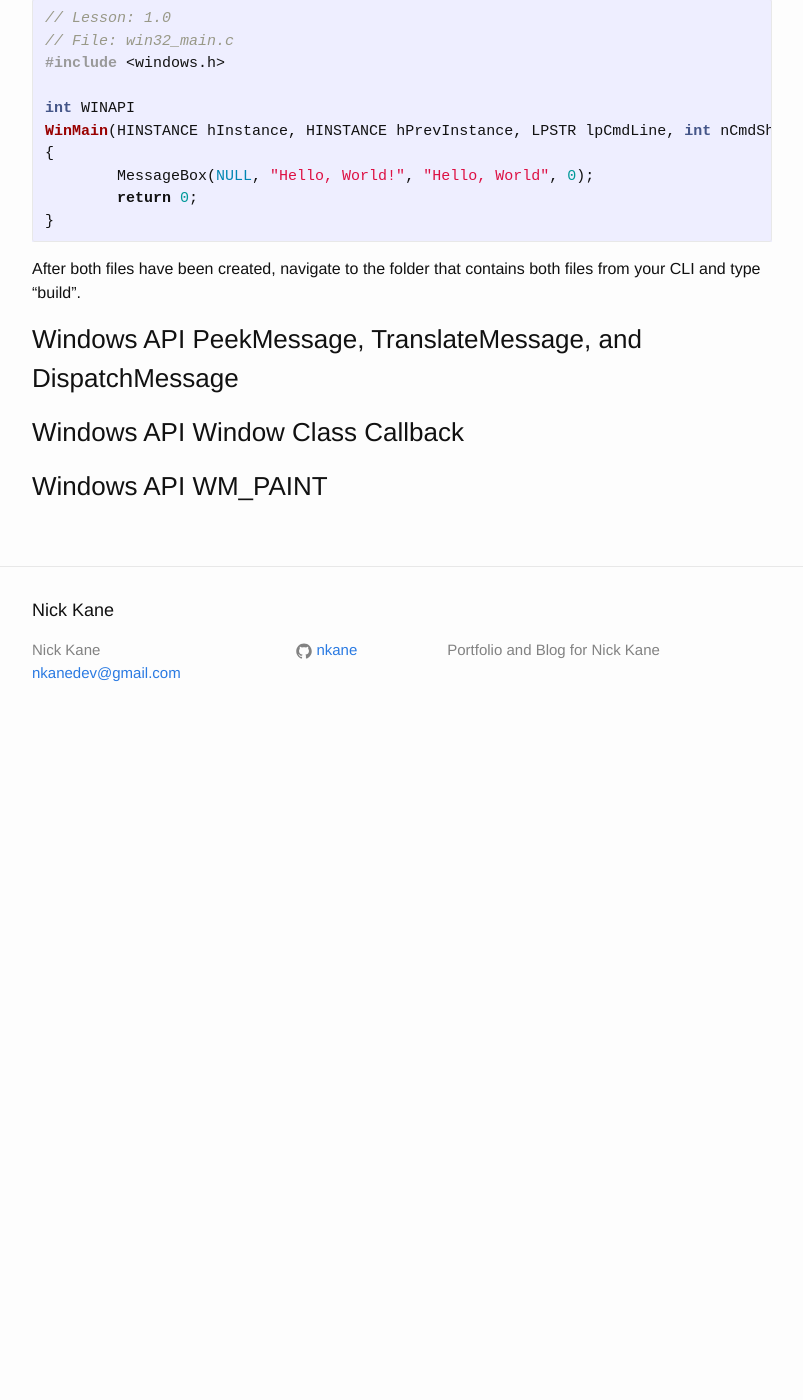
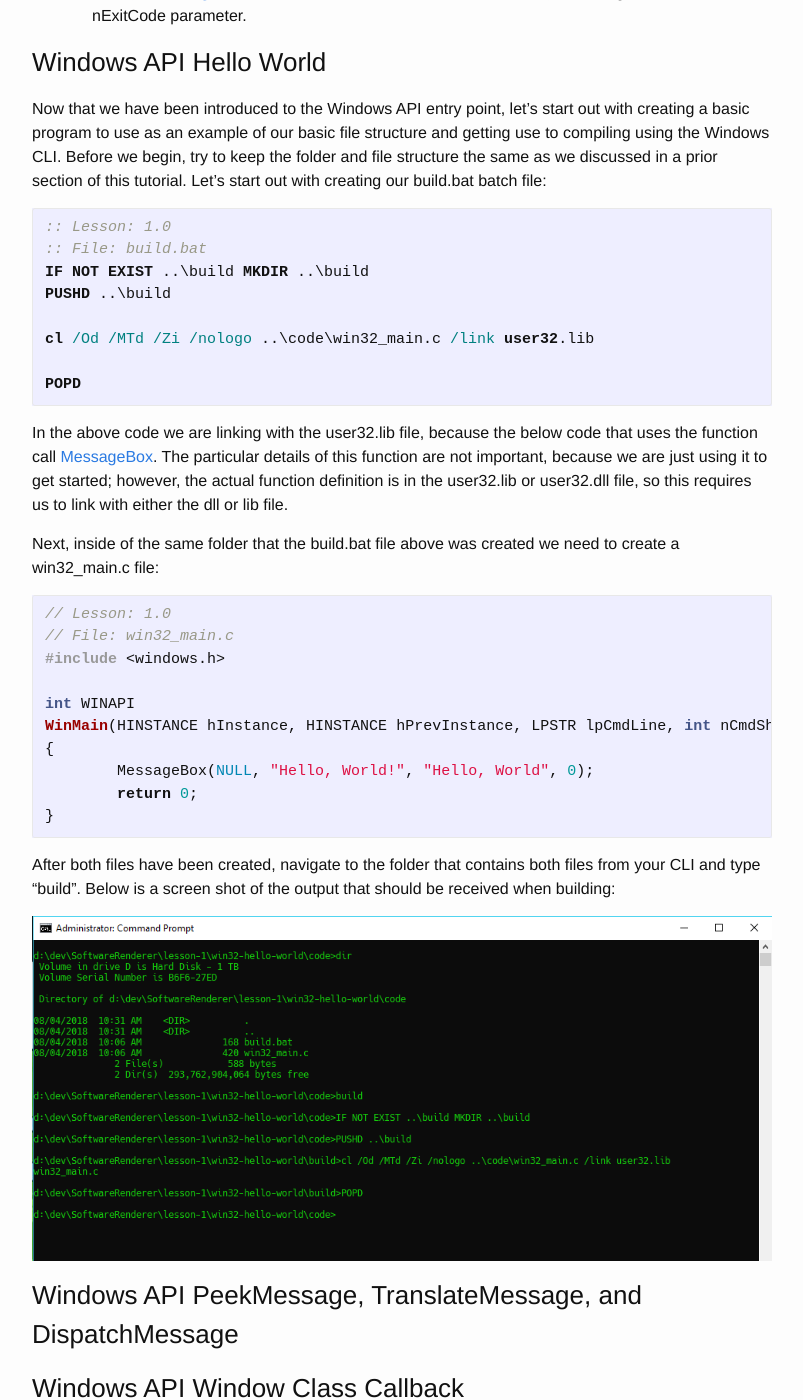
Before and after one commit to nkane/nkane.github.io, a Jekyll site: the page built from _posts/2018-08-03-win32-software-renderer-lesson-1:-getting-started.markdown, in a window 1280 px wide and 1400 px high, scrolled down 6627 px. Shown: the whole window, without its empty margins (238-1041 px from the left). Built offline with Jekyll 4.4.1, drawn with Linux system fonts in a browser that asks for light colours; before the commit the page ends 7371 px from its top, so only the background shows below that; some of the changed lines change nothing that is shown; some of the changed text lies outside the part shown.

Commit message:
adding images and content to lesson 1 software renderer

````diff
--- a/_posts/2018-08-03-win32-software-renderer-lesson-1:-getting-started.markdown
+++ b/_posts/2018-08-03-win32-software-renderer-lesson-1:-getting-started.markdown
@@ -1,7 +1,7 @@
 ---
 layout: post
 Title: "Win32 Software Renderer Lesson 1: Getting Started"
-date: 2018-07-04
+date: 2018-08-04
 categories: blog gamedev gaming graphics
 visible: 0
 ---
@@ -86,8 +86,8 @@
 is an example of what our "Target" field should look with the CLI argument passed to it: *%windir%\system32\cmd.exe /K "C:\Users\\{user}\win32_shell.bat"*. Just for a frame
 of refernce, this is exactly what my "Target" field is set to: *%windir%\system32\cmd.exe /K "C:\Users\nkane\win32_shell.bat"*.
 
+![Cmd Properties](/assets/software-renderer/lesson-1/lesson-1.0-cmd-properties.png)
 
-#### TODO(nick): insert image of cmd properties here
 
 ### The Project Setup
 We will be setting up a project folder(s) for each tutorial in order have individualized pieces that we will be building upon each lesson. I usually have a particular place
@@ -123,8 +123,7 @@
 with the process of linking, it is a part of the executable compiliation process that takes all of the ["object files"][objectfiles] and combines them into a single executable
 file, library, or another "object file".
 
-
-#### TODO(nick): insert image of project folder layout
+![Project Folder Strucuture](/assets/software-renderer/lesson-1/lesson-1.0-folder-structure.png)
 
 
 ### Windows API (WinAPI or Win32)
@@ -239,7 +238,9 @@
 }
 ```
 
-After both files have been created, navigate to the folder that contains both files from your CLI and type "build".
+After both files have been created, navigate to the folder that contains both files from your CLI and type "build". Below is a screen shot of the output that should be received when building:
+
+![Build Output](/assets/software-renderer/lesson-1/lesson-1.0-build.png)
 
 
 ### Windows API PeekMessage, TranslateMessage, and DispatchMessage
````
Also changed, not shown: assets/software-renderer/lesson-1/lesson-1.0-build.png (added), assets/software-renderer/lesson-1/lesson-1.0-cmd-properties.png (added), assets/software-renderer/lesson-1/lesson-1.0-folder-structure.png (added).
